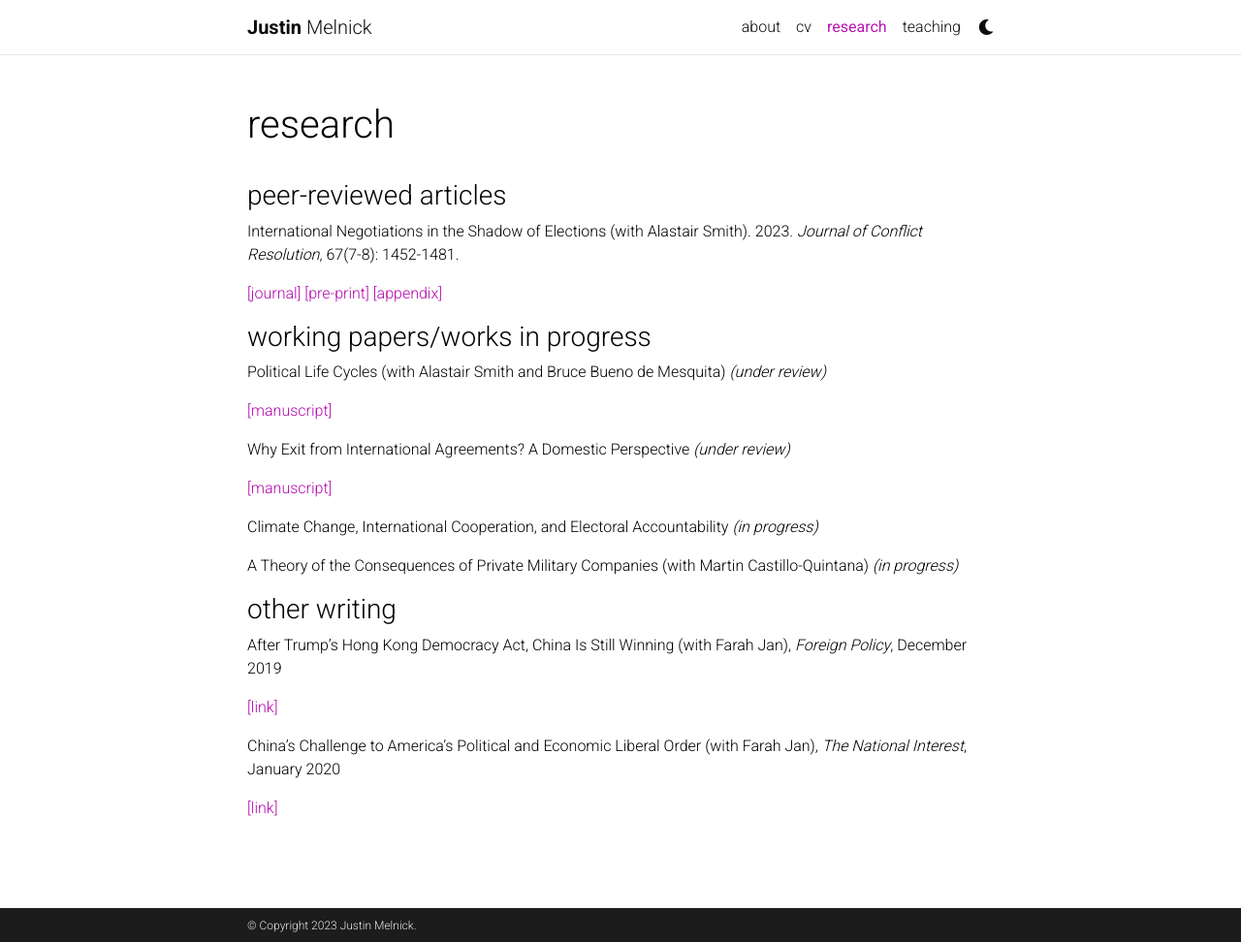
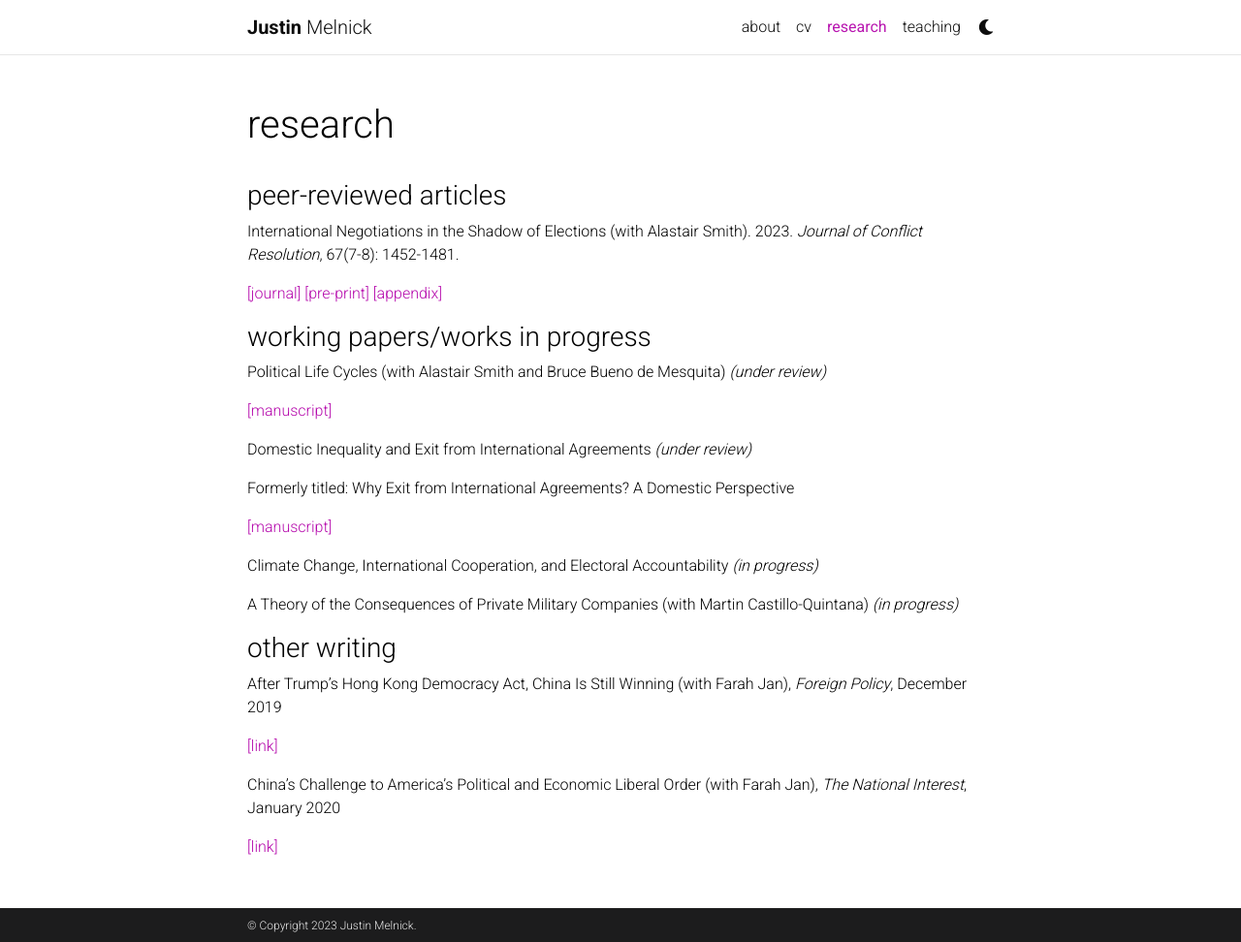
Before and after one commit to justinmelnick/justinmelnick.github.io, a Jekyll site: the page built from _pages/publications.md, in a window 1280 px wide and 972 px high. Shown: the whole window at 97% size. Built offline with Jekyll 4.4.1, drawn with Linux system fonts in a browser that asks for light colours; comment, search, counter and statistics services are not loaded; a style sheet for code colours, icons or effects is not loaded.

Commit message:
Update publications.md

```diff
--- a/_pages/publications.md
+++ b/_pages/publications.md
@@ -20,9 +20,11 @@ Political Life Cycles (with Alastair Smith and Bruce Bueno de Mesquita) _(under
 
 [[manuscript]](https://justinmelnick.github.io/assets/pdf/PLC_March2023.pdf)
 
-Why Exit from International Agreements? A Domestic Perspective  _(under review)_
+Domestic Inequality and Exit from International Agreements _(under review)_
 
-[[manuscript]](https://justinmelnick.github.io/assets/pdf/exit 6-10.pdf)
+Formerly titled: Why Exit from International Agreements? A Domestic Perspective
+
+[[manuscript]](https://justinmelnick.github.io/assets/pdf/exit 9-7 full.pdf)
 
 Climate Change, International Cooperation, and Electoral Accountability  _(in progress)_
 
```
